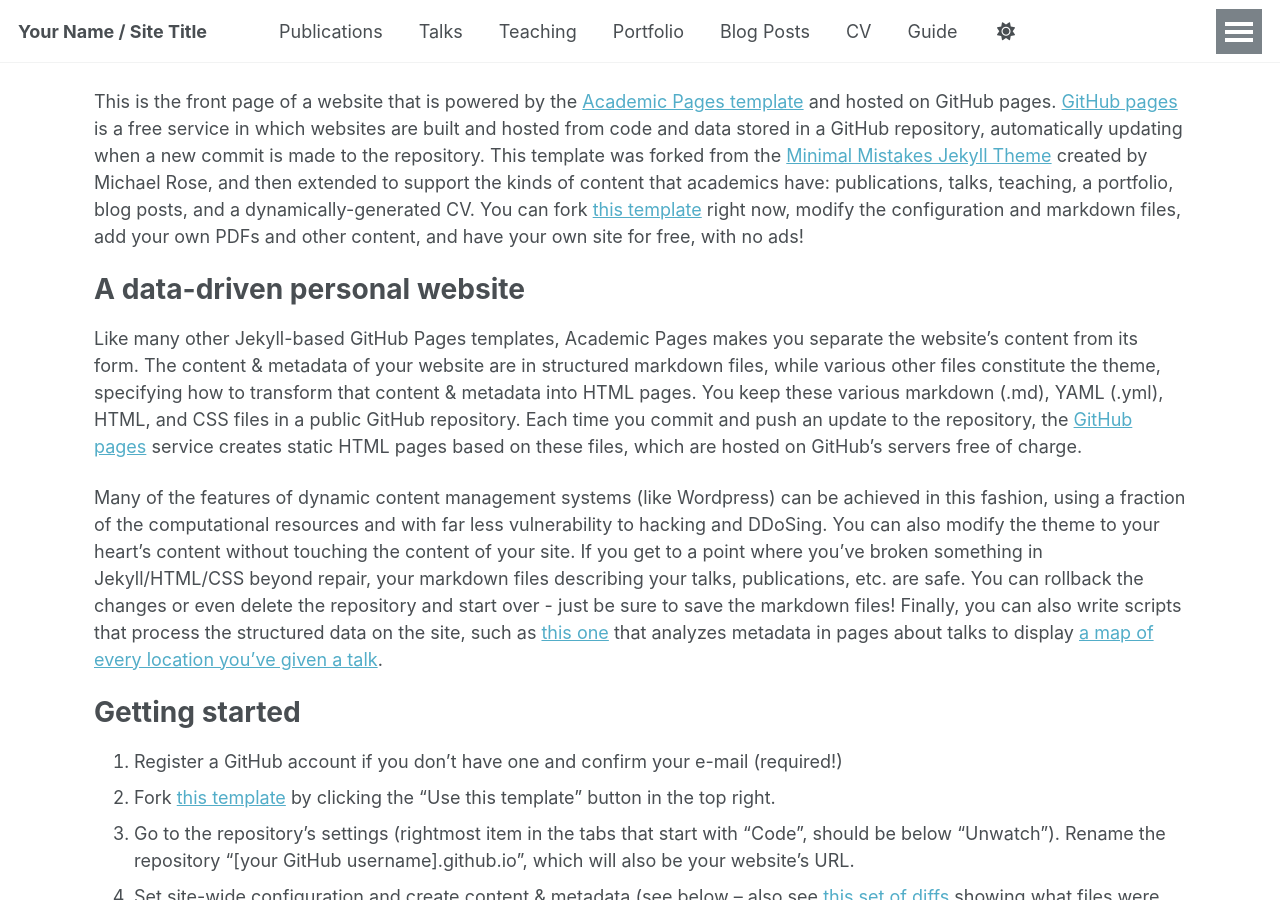
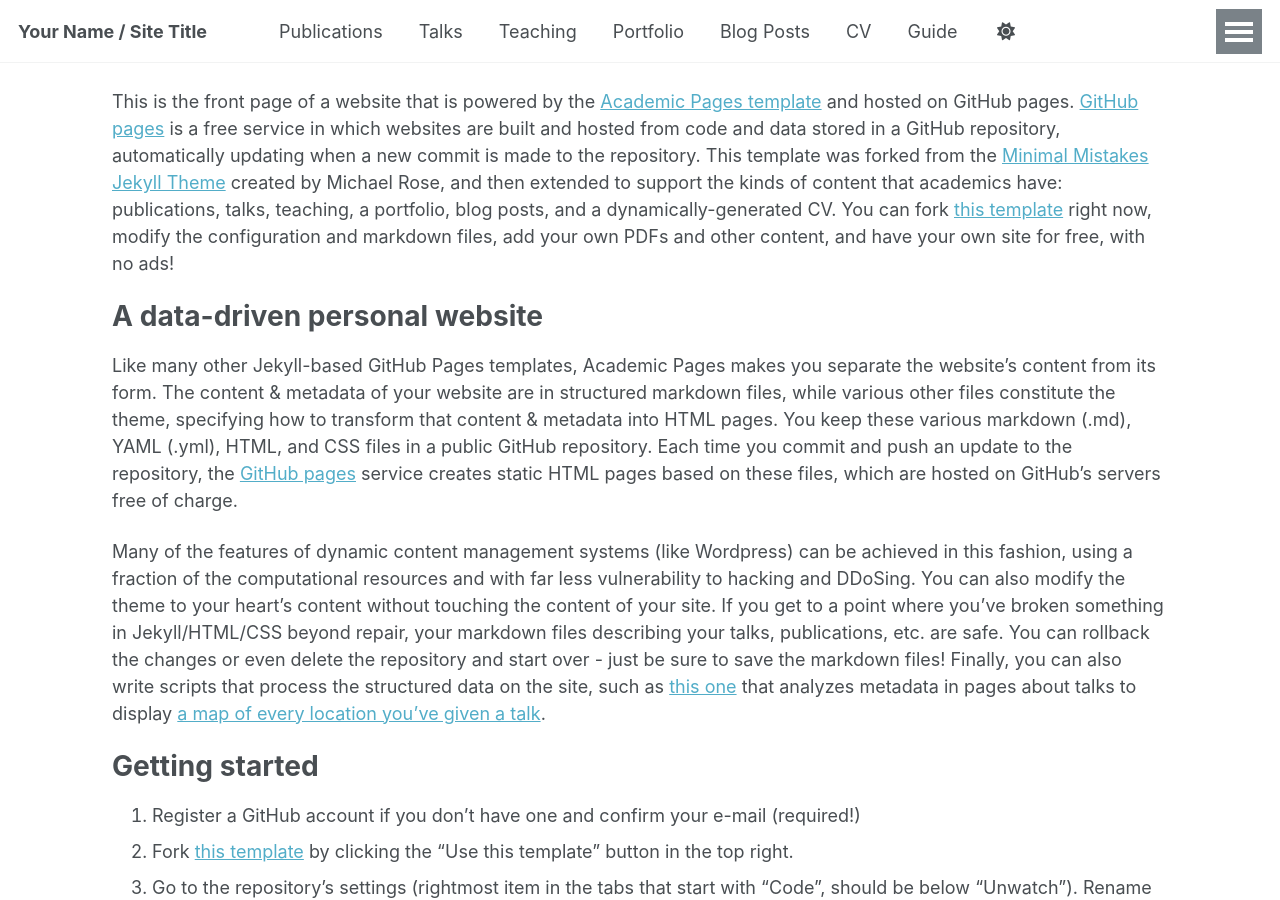
Before and after one commit to XAI-Winter-School/xai-winter-school.github.io, a Jekyll site: the page built from _pages/about.md, in a window 1280 px wide and 900 px high. Built offline with Jekyll 4.4.1, drawn with Linux system fonts in a browser that asks for light colours.

Commit message:
Update plain.html

```diff
--- a/_layouts/plain.html
+++ b/_layouts/plain.html
@@ -9,7 +9,7 @@
     {% include masthead.html %}
 
     <!-- Add a container div with padding -->
-    <div style="padding: 0 3rem; max-width: 1200px; margin: 0 auto;">
+    <div style="padding: 0 4rem; margin: 1rem auto 0; max-width: 1200px;">
         {{ content }}
     </div>
 </body>
```
